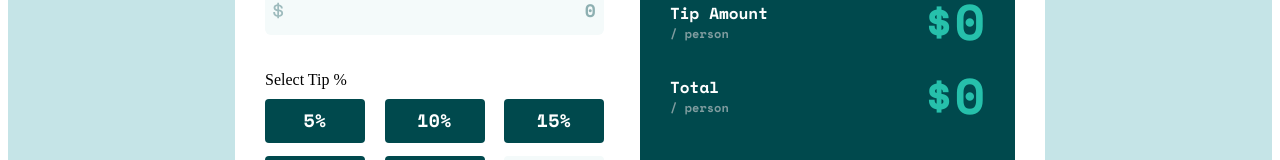
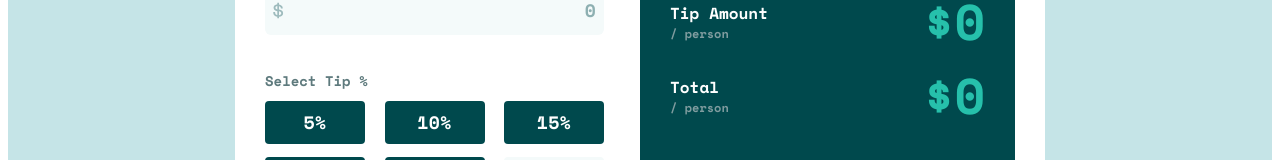
Before and after one commit to adam-regan/tip-calculator-app-main, a React (Create React App) app: page / in a window 1280 px wide. Shown: the part 378-538 px from the top of the page. Built offline with nearby package versions, Linux system fonts and the light colour scheme.

Commit message:
Fixed fontStyle

```diff
--- a/src/components/SelectTip.js
+++ b/src/components/SelectTip.js
@@ -5,7 +5,7 @@ import CustomButton from './CustomButton';
 
 const useSytles = makeStyles({
 	label: {
-		...styleGuide.fontStyles.inputLabel
+		...styleGuide.fontStyles.inputLabel1
 	},
 	buttonContainer: {
 		display: 'flex',
```
